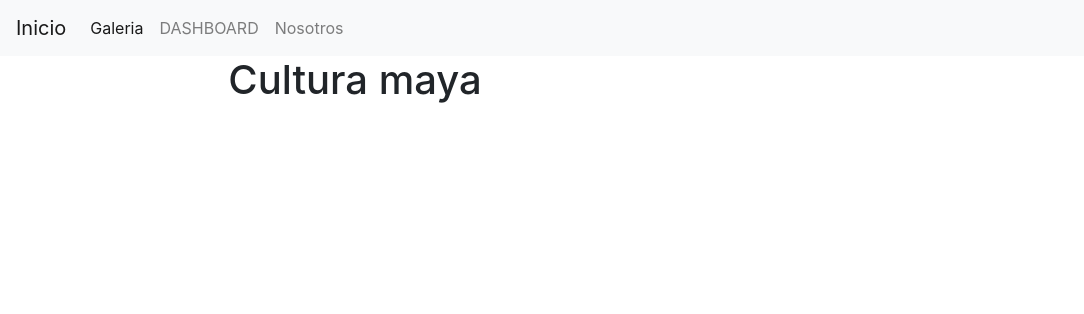
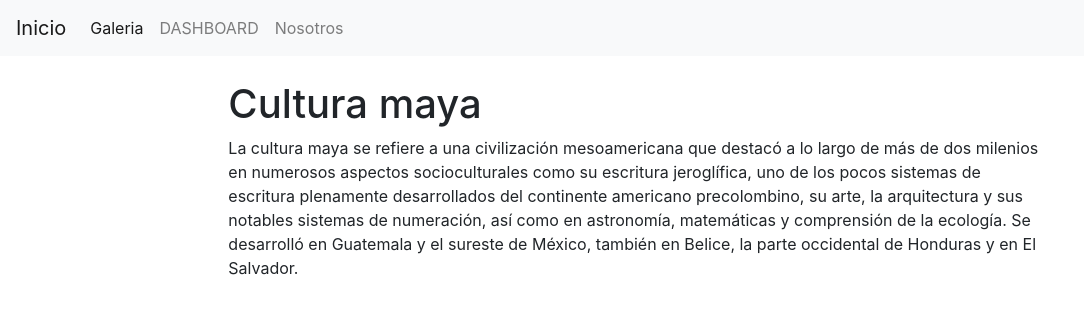
Before and after one commit to TeoGlezz/pagina_prueba, a plain HTML site: page index.html in a window 1280 px wide. Shown: the whole page, without its empty margins (0-1084 px from the left). Drawn offline with nearby package versions, Linux system fonts and the light colour scheme.

Commit message:
Update index.html
Se agrego una despcrición y se dio un salto de linea al titulo

```diff
--- a/index.html
+++ b/index.html
@@ -45,7 +45,13 @@
 
     </nav>
     <div class="container col-8 col-md-25">
+        <br>
         <h1>Cultura maya</h1>
+        <p>La cultura maya se refiere a una civilización mesoamericana que destacó a lo largo de más de dos milenios en
+            numerosos aspectos socioculturales como su escritura jeroglífica, uno de los pocos sistemas de escritura
+            plenamente desarrollados del continente americano precolombino, su arte, la arquitectura y sus notables
+            sistemas de numeración, así como en astronomía, matemáticas y comprensión de la ecología. Se desarrolló en
+            Guatemala y el sureste de México, también en Belice, la parte occidental de Honduras y en El Salvador.</p>
     </div>
 </body>
 
```
